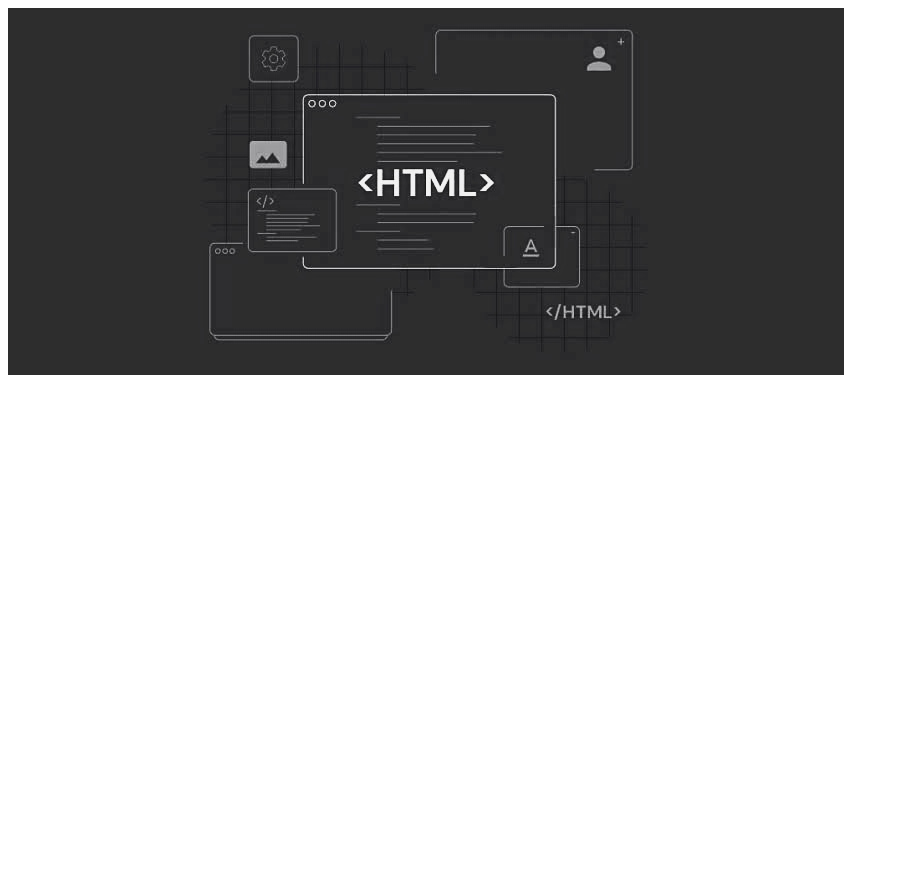
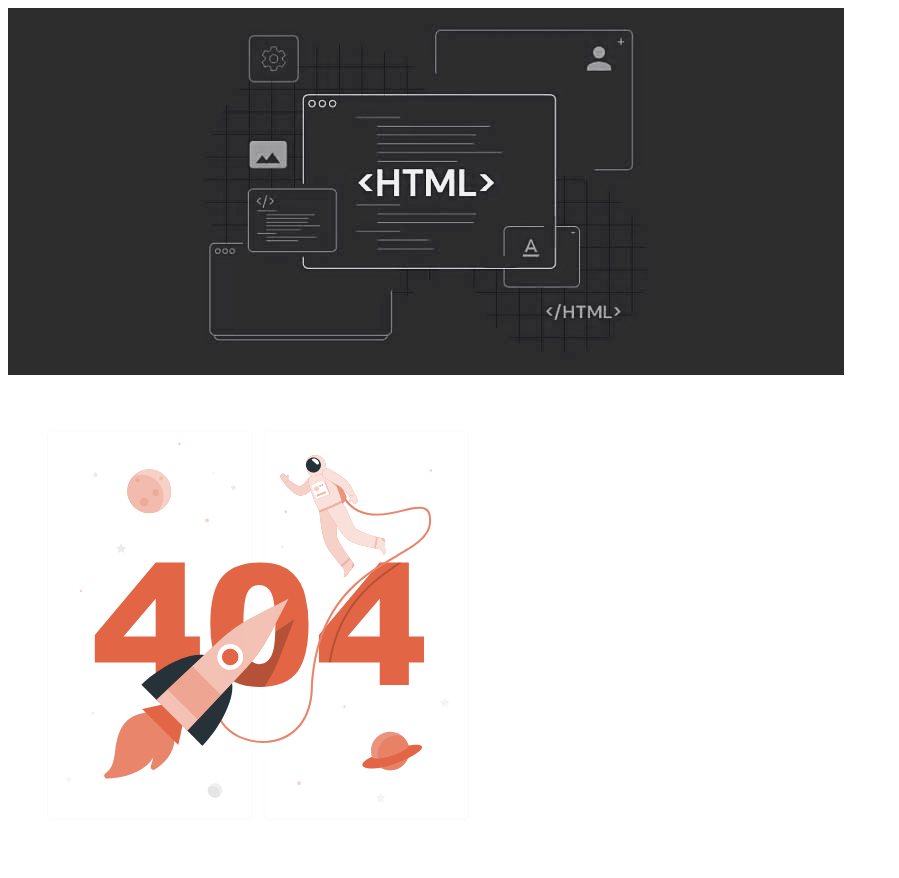
Before and after one commit to Do-not-existing/Jiiiii, a plain HTML site: page index.html in a window 1280 px wide. Shown: the whole page, without its empty margins (0-899 px from the left). Before the commit the page ends 800 px from the top, so only its background shows below. Drawn offline with Linux system fonts and the light colour scheme.

Commit message:
Update index.html

```diff
--- a/index.html
+++ b/index.html
@@ -4,5 +4,6 @@
   </head>
   <body>
     <img src="img.jpg">
+    <img src="404.gif">
   </body>
 </html>
```
